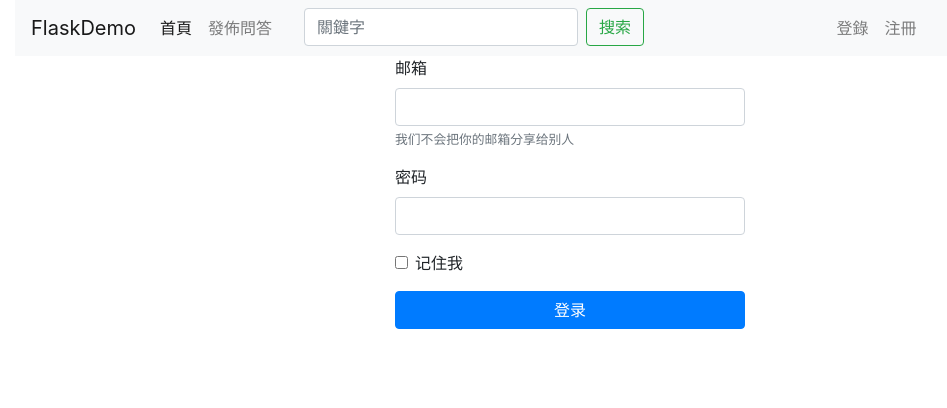
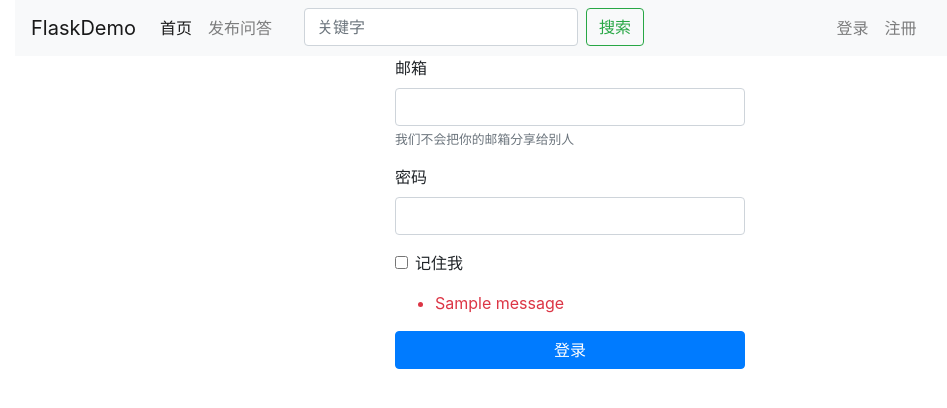
Before and after one commit to candice0430/flaskdemo, a Flask app: page /user/login in a window 1280 px wide. Shown: the top 408 px of the page, without its empty margins (70-1017 px from the left). Run offline with Flask 2, Linux system fonts and the light colour scheme; tables that the repository leaves empty hold one stand-in row (values such as "Sample post"); one stand-in notice (Sample message) is shown; some libraries are stand-ins or nearby versions.

Commit message:
利用钩子和上下文处理，完成登陆后展示用户姓名

```diff
--- a/app.py
+++ b/app.py
@@ -1,9 +1,9 @@
-from flask import Flask
+from flask import Flask, g, session, url_for, redirect
 import config
-from ext import db,mail,csrf
-from blueprints import user_bp,qa_bp
+from ext import db, mail, csrf
+from blueprints import user_bp, qa_bp
 from flask_migrate import Migrate
-
+from models import UserModel
 
 app = Flask(__name__)
 app.config.from_object(config)
@@ -17,13 +17,22 @@ app.register_blueprint(qa_bp)
 migrate = Migrate(app, db)
 
 
-@app.route('/')
-def hello_world():  # put application's code here
-    engine = db.get_engine()
-    with engine.connect() as conn:
-        res = conn.execute("select 1")
-        print(res)
-        return "hhhh"
+@app.before_request
+def before_request():
+    user_id = session.get('user_id')
+    if user_id:
+        try:
+            user = UserModel.query.get(user_id)
+            g.user = user
+        except:
+            g.user = None
+
+
+@app.context_processor
+def context_processor():
+    if hasattr(g, 'user'):
+        return {"user": g.user}
+    return {}
 
 
 if __name__ == '__main__':
--- a/blueprints/forms.py
+++ b/blueprints/forms.py
@@ -1,4 +1,5 @@
 from flask_wtf import FlaskForm
+from flask import session
 from wtforms import StringField
 from wtforms.validators import length, InputRequired, equal_to, email, DataRequired, ValidationError
 from ext import db
@@ -51,5 +52,5 @@ class LoginForm(FlaskForm):
         if user_model:
             if not check_password_hash(user_model.password,pwd.data):
                 print("user_model.password:",user_model.password)
-                # print("p1:",p1)
                 raise ValidationError("密码错误")
+        session['user_id'] = user_model.id
--- a/blueprints/user.py
+++ b/blueprints/user.py
@@ -1,4 +1,4 @@
-from flask import Blueprint, render_template, request, redirect, url_for, jsonify
+from flask import Blueprint, render_template, request, redirect, url_for, jsonify,flash
 from flask_mail import Message
 
 from ext import mail, db,csrf
@@ -19,9 +19,10 @@ def login():
         login_form = LoginForm(request.form)
         if login_form.validate():
             print("验证通过")
-            return render_template('index.html')
+            return redirect("/")
         else:
             print("验证失败", login_form.errors)
+            flash("邮箱或密码不正确")
             return redirect(url_for("user.login"))
 
 
--- a/templates/base.html
+++ b/templates/base.html
@@ -17,14 +17,14 @@
         <div class="collapse navbar-collapse" id="navbarNavDropdown">
             <ul class="navbar-nav">
                 <li class="nav-item active">
-                    <a class="nav-link" href="#">首頁 <span class="sr-only">(current)</span></a>
+                    <a class="nav-link" href="#">首页 <span class="sr-only">(current)</span></a>
                 </li>
                 <li class="nav-item">
-                    <a class="nav-link" href="#">發佈問答</a>
+                    <a class="nav-link" href="#">发布问答</a>
                 </li>
                 <li class="nav-item ml-4">
                     <form class="form-inline">
-                        <input class="form-control mr-sm-2" type="search" placeholder="關鍵字" aria-label="Search">
+                        <input class="form-control mr-sm-2" type="search" placeholder="关键字" aria-label="Search">
                         <button class="btn btn-outline-success my-2 my-sm-0" type="submit">搜索</button>
                     </form>
                 </li>
@@ -33,15 +33,27 @@
         </div>
 
         <div class="collapse navbar-collapse" id="navbarNavDropdown">
+            {% if user %}
+                <ul class="navbar-nav">
+                <li class="nav-item">
+                    <a class="nav-link" >{{ user.username }} <span class="sr-only">(current)</span></a>
+                </li>
+                <li class="nav-item">
+                    <a class="nav-link" href="#">logout</a>
+                </li>
+
+            </ul>
+            {% else %}
             <ul class="navbar-nav">
                 <li class="nav-item">
-                    <a class="nav-link" href={{ url_for("user.login") }}>登錄 <span class="sr-only">(current)</span></a>
+                    <a class="nav-link" href={{ url_for("user.login") }}>登录 <span class="sr-only">(current)</span></a>
                 </li>
                 <li class="nav-item">
                     <a class="nav-link" href={{ url_for("user.register") }}>注冊</a>
                 </li>
 
             </ul>
+            {% endif %}
         </div>
 
 
--- a/templates/login.html
+++ b/templates/login.html
@@ -21,6 +21,15 @@
                     <input type="checkbox" class="form-check-input" id="exampleCheck1">
                     <label class="form-check-label" for="exampleCheck1">记住我</label>
                 </div>
+                {% with messages = get_flashed_messages() %}
+                    {% if messages %}
+                        <ul class=flashes>
+                            {% for message in messages %}
+                                <li class="text-danger">{{ message }}</li>
+                            {% endfor %}
+                        </ul>
+                    {% endif %}
+                {% endwith %}
                 <button type="submit" class="btn btn-primary btn-block">登录</button>
             </form>
         </div>
```
Lines whose indentation alone changed are shown as unchanged.
